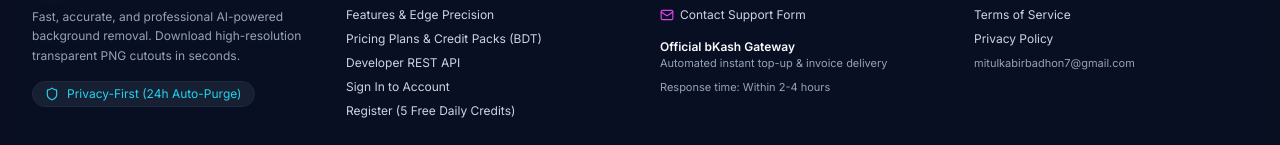
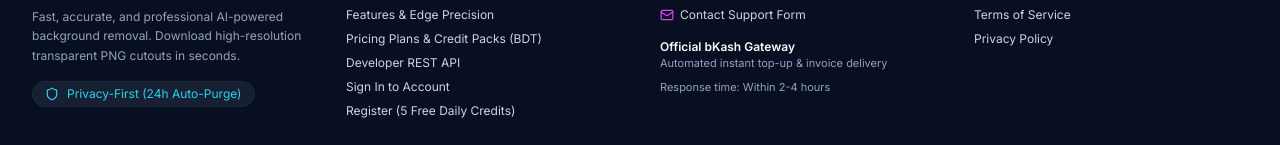
Before and after one commit to mitulkabirbadhon7/ClearCut-Ai, a React (Vite) app: page / in a window 1280 px wide. Shown: the part 6711-6856 px from the top of the page. Built offline with nearby package versions, Linux system fonts and the light colour scheme; no server answers.

Commit message:
fix: remove email link under company and legal in footer

```diff
--- a/src/components/layout/Footer.tsx
+++ b/src/components/layout/Footer.tsx
@@ -115,14 +115,6 @@ export const Footer: React.FC<FooterProps> = ({ onNavigate }) => {
                   Privacy Policy
                 </button>
               </li>
-              <li>
-                <a
-                  href="mailto:mitulkabirbadhon7@gmail.com"
-                  className="hover:text-brand-cyan transition-colors text-text-muted block break-all text-[11px]"
-                >
-                  mitulkabirbadhon7@gmail.com
-                </a>
-              </li>
             </ul>
           </div>
         </div>
```
